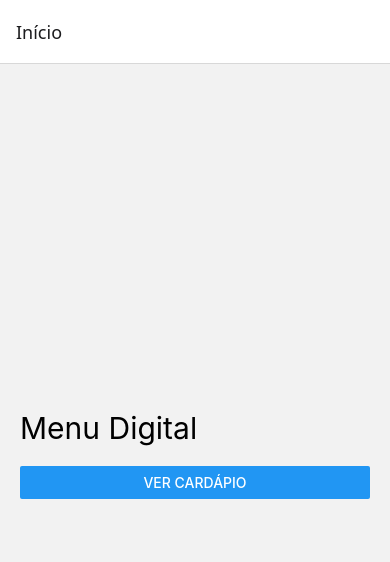
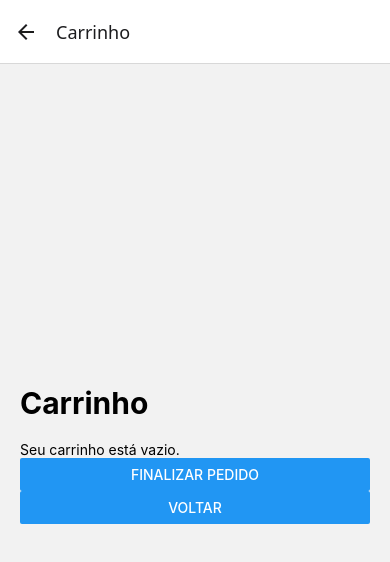
Before and after one commit to marcelloamj12/pastelaria-app, a React Native app: screen /Carrinho in a window 390 px wide. Shown: the top 562 px of the page. Built offline with nearby package versions, Linux system fonts and the light colour scheme.

Commit message:
feat: adiciona tela de carrinho e navegacao

```diff
--- a/src/navigation/AppNavigator.js
+++ b/src/navigation/AppNavigator.js
@@ -4,6 +4,7 @@ import { createNativeStackNavigator } from '@react-navigation/native-stack';
 import HomeScreen from '../screens/HomeScreen';
 import CardapioScreen from '../screens/CardapioScreen';
 import ProdutoScreen from '../screens/ProdutoScreen';
+import CarrinhoScreen from '../screens/CarrinhoScreen';
 
 const Stack = createNativeStackNavigator();
 
@@ -29,6 +30,14 @@ export default function AppNavigator() {
         options={{ title: 'Produto' }}
       />
 
+      <Stack.Screen
+  name="Carrinho"
+  component={CarrinhoScreen}
+  options={{ title: 'Carrinho' }}
+/>
+
+
+
     </Stack.Navigator>
   );
 }
--- /dev/null
+++ b/src/screens/CarrinhoScreen.js
@@ -0,0 +1,81 @@
+import React from 'react';
+import { View, Text, Button, StyleSheet } from 'react-native';
+
+export default function CarrinhoScreen({ route, navigation }) {
+
+  const produto = route.params?.produto;
+
+  return (
+    <View style={styles.container}>
+
+      <Text style={styles.titulo}>
+        Carrinho
+      </Text>
+
+      {produto ? (
+        <>
+          <Text style={styles.nome}>
+            {produto.nome}
+          </Text>
+
+          <Text>
+            {produto.descricao}
+          </Text>
+
+          <Text style={styles.preco}>
+            R$ {produto.preco.toFixed(2)}
+          </Text>
+
+          <Text style={styles.quantidade}>
+            Quantidade: 1
+          </Text>
+        </>
+      ) : (
+        <Text>Seu carrinho está vazio.</Text>
+      )}
+
+      <Button
+        title="Finalizar Pedido"
+        onPress={() => alert('Em breve vamos finalizar o pedido!')}
+      />
+
+      <Button
+        title="Voltar"
+        onPress={() => navigation.goBack()}
+      />
+
+    </View>
+  );
+}
+
+const styles = StyleSheet.create({
+  container: {
+    flex: 1,
+    justifyContent: 'center',
+    padding: 20,
+  },
+
+  titulo: {
+    fontSize: 30,
+    fontWeight: 'bold',
+    marginBottom: 20,
+  },
+
+  nome: {
+    fontSize: 22,
+    fontWeight: 'bold',
+    marginBottom: 5,
+  },
+
+  preco: {
+    fontSize: 20,
+    fontWeight: 'bold',
+    marginTop: 10,
+  },
+
+  quantidade: {
+    fontSize: 18,
+    marginTop: 10,
+    marginBottom: 20,
+  },
+});
--- a/src/screens/ProdutoScreen.js
+++ b/src/screens/ProdutoScreen.js
@@ -21,11 +21,13 @@ export default function ProdutoScreen({ route, navigation }) {
       </Text>
 
       <Button
-        title="Adicionar ao Carrinho"
-        onPress={() => {
-          alert(`${produto.nome} adicionado ao carrinho!`);
-        }}
-      />
+  title="Adicionar ao Carrinho"
+  onPress={() =>
+    navigation.navigate('Carrinho', {
+      produto: produto
+    })
+  }
+/>
 
       <Button
         title="Voltar"
```
